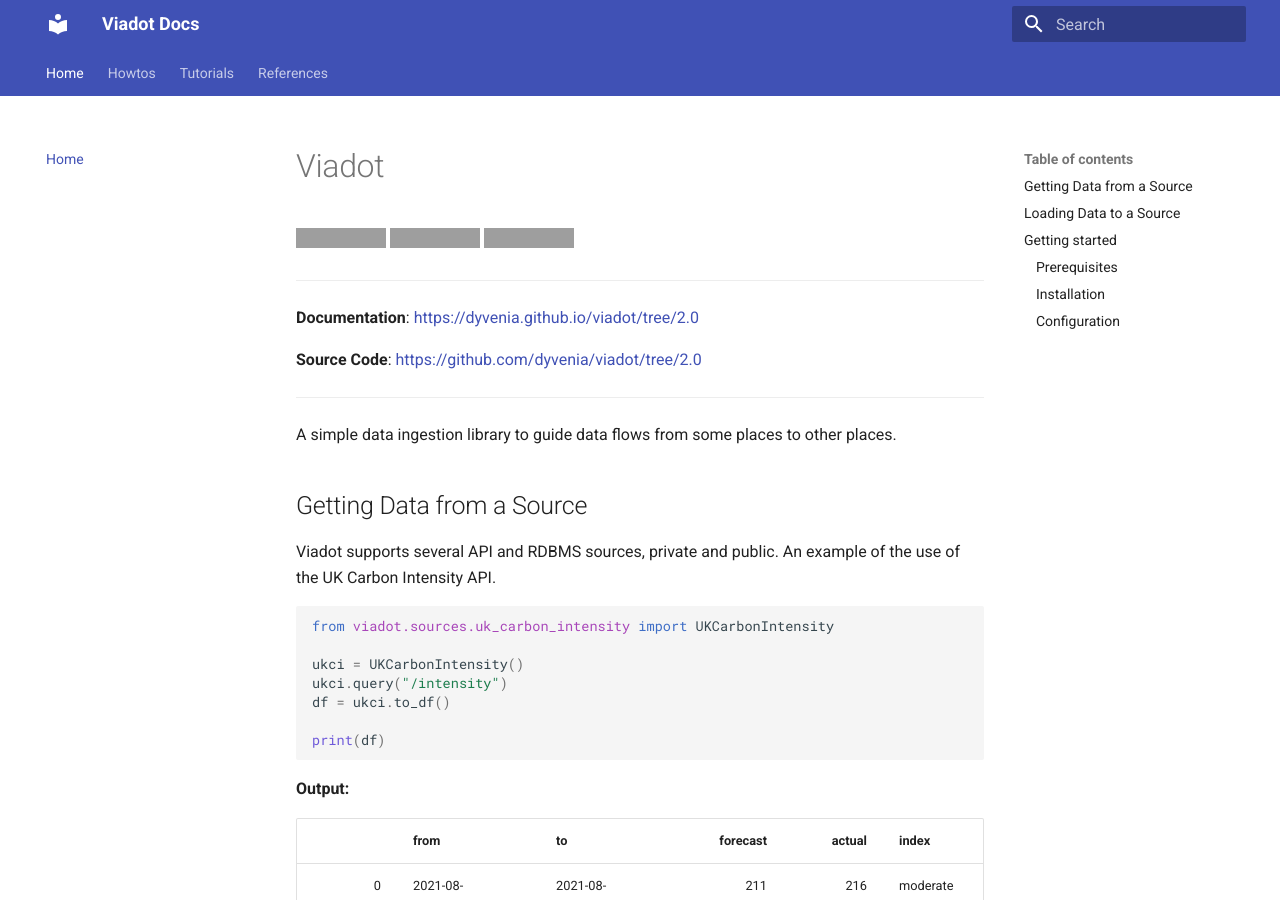
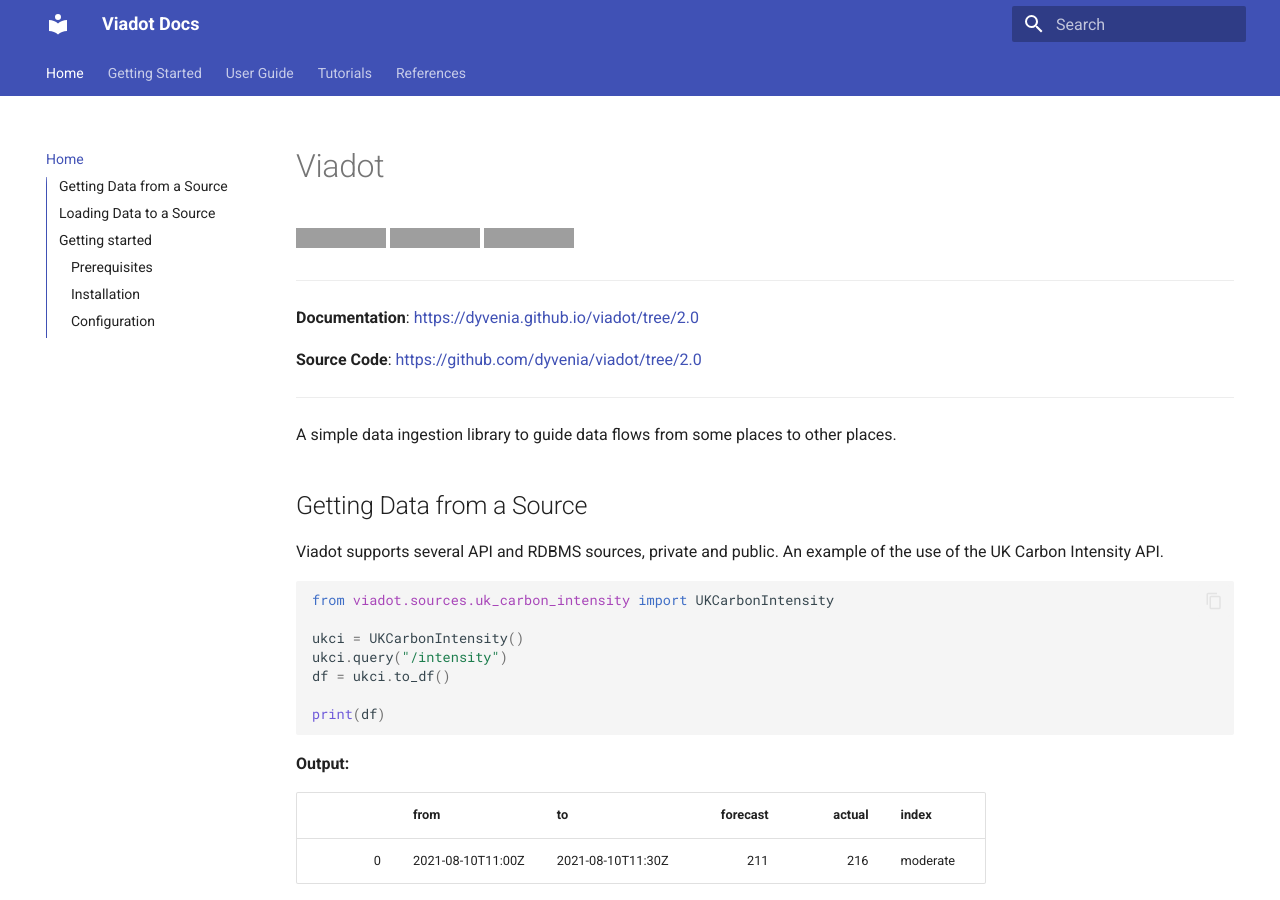
Before and after one commit to dyvenia/viadot, an MkDocs documentation site: the page built from docs/index.md, in a window 1280 px wide and 900 px high. Built offline with MkDocs 1.6.1 and Material for MkDocs 9.7.7, drawn with Linux system fonts in a browser that asks for light colours; the version menu is left out; grey boxes are pictures that could not be loaded.

Commit message:
📝 Improved `mkdocs.yml `

```diff
--- /dev/null
+++ b/docs/requirements.txt
@@ -0,0 +1,3 @@
+mkdocs-mermaid2-plugin==0.6.0
+mkdocstrings-python==1.1.0
+neoteroi-mkdocs==0.0.5
--- a/mkdocs.yml
+++ b/mkdocs.yml
@@ -1,21 +1,34 @@
 site_name: Viadot Docs
-site_url: "https://djagoda881.github.io/viadot/"
+site_url: "https://dyvenia.github.io/viadot/"
 nav:
   - Home: index.md
-  - Howtos:
-      - "Configuration steps": howtos/config_steps.md
-      - "Runing unit tests": howtos/tests.md
+  - Getting Started:
+    - Configuration steps: howtos/config_steps.md
+  - User Guide:
+    - Runing unit tests: howtos/tests.md
 
   - Tutorials: tutorials/adding_source.md
   - References:
-      - "SQL Sources": references/sql_sources.md
-      - "API Sources": references/api_sources.md
+    - SQL Sources: references/sql_sources.md
+    - API Sources: references/api_sources.md
 
 
 theme:
   name: "material"
   features:
     - navigation.tabs
+    - navigation.top
+    - content.code.copy
+    - navigation.tracking
+    - toc.follow
+    - toc.integrate
+    - content.action.view
+    - content.action.edit
+
+  icon:
+    repo: fontawesome/brands/github
+    edit: material/pencil
+    view: material/eye
 
 extra:
   version:
@@ -23,6 +36,7 @@
 
 plugins:
   - search
+  - mermaid2:
   - mkdocstrings:
       watch:
         - viadot
@@ -30,6 +44,22 @@
         python:
           rendering:
             show_root_heading: yes
+  - neoteroi.mkdocsoad:
+      use_pymdownx: true
+
+extra_javascript:
+  - https://unpkg.com/mermaid/dist/mermaid.min.js
+
 markdown_extensions:
   - pymdownx.highlight
-  - pymdownx.superfences
+  - pymdownx.superfences:
+      custom_fences:
+        - name: mermaid
+          class: mermaid
+          format: !!python/name:pymdownx.superfences.fence_code_format
+  - pymdownx.inlinehilite
+  - admonition
+  - pymdownx.details
+  - pymdownx.tasklist:
+      custom_checkbox: true
+  - def_list
```
